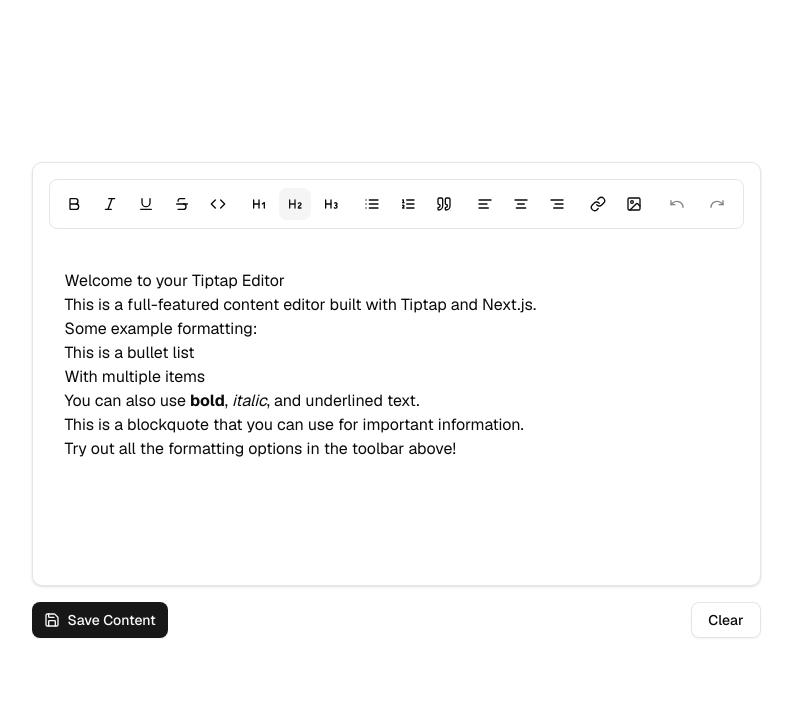
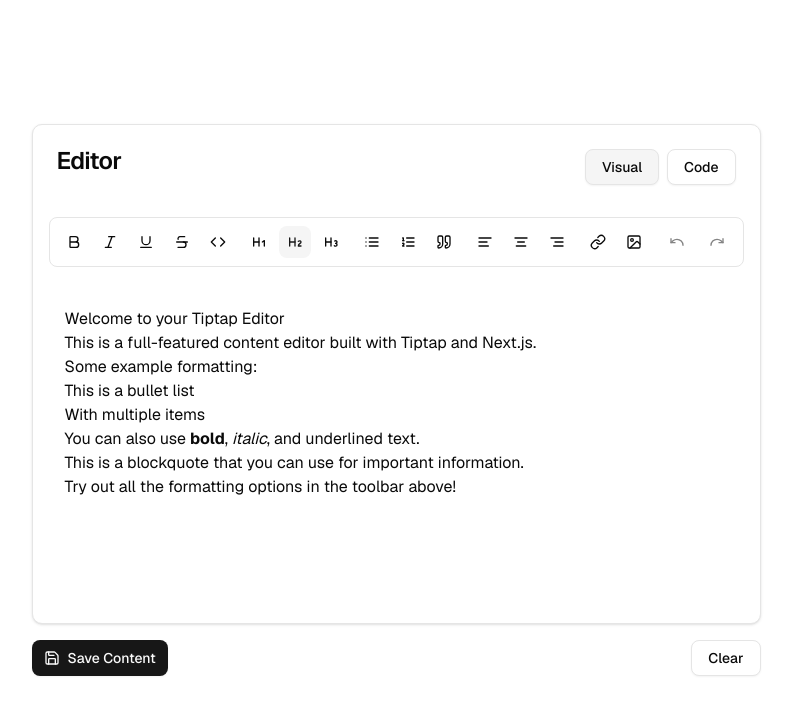
Before and after one commit to Vitalik6768/INTERCEPT-CMS, a Next.js app: page /admin in a window 1280 px wide. Shown: the top 714 px of the page, without its empty margins (244-1036 px from the left). Built offline with nearby package versions, Linux system fonts and the light colour scheme.

Commit message:
set privew html

```diff
--- a/src/app/(admin)/_components/Editor.tsx
+++ b/src/app/(admin)/_components/Editor.tsx
@@ -30,7 +30,9 @@ const initialContent = `
 
 export function Editor() {
   const [content, setContent] = useState(initialContent)
-//   const { toast } = useToast()
+  const [showHtml, setShowHtml] = useState(false)
+
+  //   const { toast } = useToast()
 
   const editor = useEditor({
     extensions: [
@@ -71,11 +73,39 @@ export function Editor() {
   return (
     <div className="space-y-4">
       <Card className="p-4 border rounded-lg shadow-sm">
+        <div className="px-2 py-2">
+          <div className="flex justify-between">
+            <h2 className="text-2xl font-semibold leading-none tracking-tight">Editor</h2>
+            <div className="flex gap-2">
+              <Button
+                variant="outline"
+                onClick={() => setShowHtml(false)}
+                className={!showHtml ? 'bg-secondary' : ''}
+              >
+                Visual
+              </Button>
+              <Button
+                variant="outline"
+                onClick={() => setShowHtml(true)}
+                className={showHtml ? 'bg-secondary' : ''}
+              >
+                Code
+              </Button>
+            </div>
+          </div>
+        </div>
+
         {editor && <Toolbar editor={editor} />}
-        <EditorContent
-          editor={editor}
-          className="prose prose-sm sm:prose-base lg:prose-lg max-w-none mt-4 focus:outline-none min-h-[300px] px-4"
-        />
+        {showHtml ? (
+          <pre className="whitespace-pre-wrap text-sm prose prose-sm sm:prose-base lg:prose-lg  mt-4 focus:outline-none min-h-[300px] max-w-[690px] px-4">
+            {editor?.getHTML()}
+          </pre>
+        ) : (
+          <EditorContent
+            editor={editor}
+            className="prose prose-sm sm:prose-base lg:prose-lg max-w-[700px] mt-4 focus:outline-none min-h-[300px] px-4"
+          />
+        )}
       </Card>
 
       <div className="flex justify-between">
@@ -89,15 +119,7 @@ export function Editor() {
         </Button>
       </div>
 
-      {/* <div className="mt-8">
-        <h3 className="mb-2 text-lg font-medium">Content Preview:</h3>
-        <Card className="p-6 border rounded-lg">
-          <div
-            className="prose prose-sm sm:prose-base lg:prose-lg max-w-none"
-            dangerouslySetInnerHTML={{ __html: content }}
-          />
-        </Card>
-      </div> */}
+
     </div>
   )
 }
```
